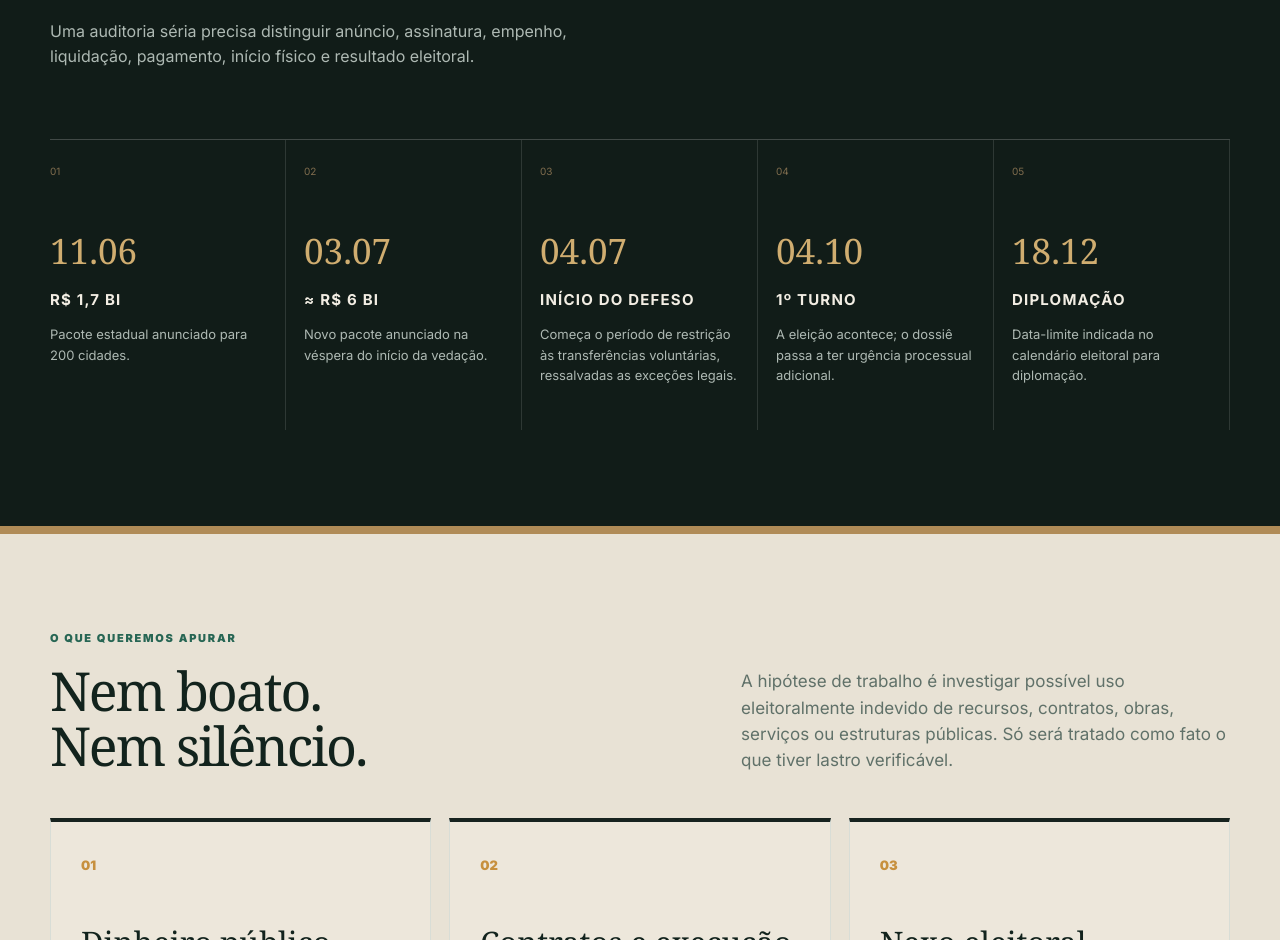
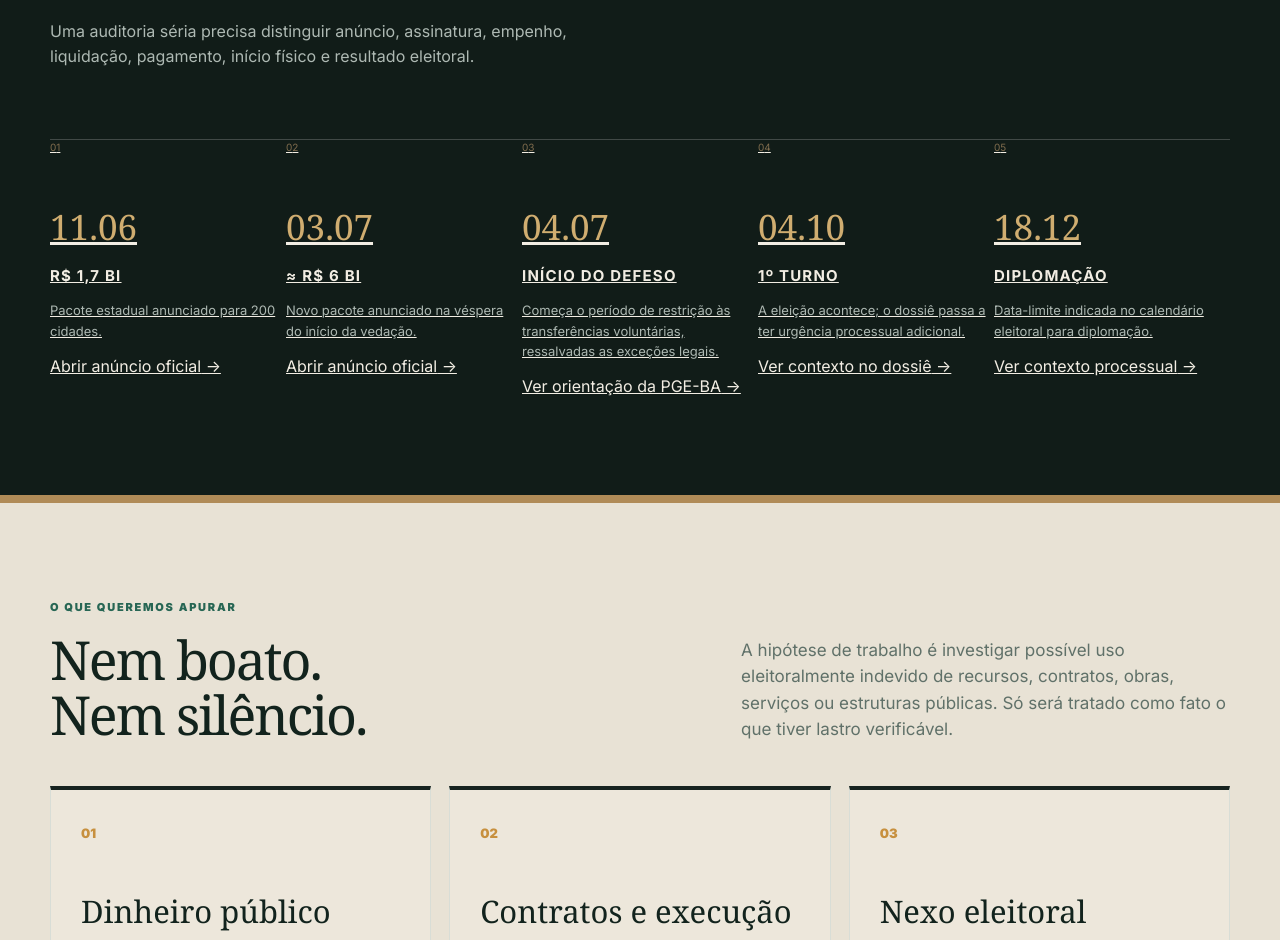
Before and after one commit to davidazevedo/observatorio-eleitoral-ba-2026, a Next.js app: page / in a window 1280 px wide. Shown: the part 3480-4420 px from the top of the page. Built offline with nearby package versions, Linux system fonts and the light colour scheme.

Commit message:
feat: make political timeline interactive and scannable

```diff
--- a/app/page.tsx
+++ b/app/page.tsx
@@ -40,11 +40,41 @@ const investigation = [
 ];
 
 const timeline = [
-  ['11.06', 'R$ 1,7 bi', 'Pacote estadual anunciado para 200 cidades.'],
-  ['03.07', '≈ R$ 6 bi', 'Novo pacote anunciado na véspera do início da vedação.'],
-  ['04.07', 'Início do defeso', 'Começa o período de restrição às transferências voluntárias, ressalvadas as exceções legais.'],
-  ['04.10', '1º turno', 'A eleição acontece; o dossiê passa a ter urgência processual adicional.'],
-  ['18.12', 'Diplomação', 'Data-limite indicada no calendário eleitoral para diplomação.'],
+  {
+    date: '11.06',
+    title: 'R$ 1,7 bi',
+    desc: 'Pacote estadual anunciado para 200 cidades.',
+    href: 'https://www.ba.gov.br/comunicacao/noticias/2026-06/382803/investimentos-de-mais-de-r-17-bilhao-do-estado-fortalecem-municipios-e',
+    label: 'Abrir anúncio oficial',
+  },
+  {
+    date: '03.07',
+    title: '≈ R$ 6 bi',
+    desc: 'Novo pacote anunciado na véspera do início da vedação.',
+    href: 'https://www.ba.gov.br/comunicacao/noticias/2026-07/383361/audio-governo-do-estado-anuncia-pacote-de-investimentos-de-cerca-de-r-6',
+    label: 'Abrir anúncio oficial',
+  },
+  {
+    date: '04.07',
+    title: 'Início do defeso',
+    desc: 'Começa o período de restrição às transferências voluntárias, ressalvadas as exceções legais.',
+    href: 'https://www.ba.gov.br/pge/orientacoes-para-o-ano-eleitoral-2026',
+    label: 'Ver orientação da PGE-BA',
+  },
+  {
+    date: '04.10',
+    title: '1º turno',
+    desc: 'A eleição acontece; o dossiê passa a ter urgência processual adicional.',
+    href: '/dossie#fatos',
+    label: 'Ver contexto no dossiê',
+  },
+  {
+    date: '18.12',
+    title: 'Diplomação',
+    desc: 'Data-limite indicada no calendário eleitoral para diplomação.',
+    href: '/dossie#prazo',
+    label: 'Ver contexto processual',
+  },
 ];
 
 export default function Home() {
@@ -167,13 +197,22 @@ export default function Home() {
             <p>Uma auditoria séria precisa distinguir anúncio, assinatura, empenho, liquidação, pagamento, início físico e resultado eleitoral.</p>
           </div>
           <div className="political-timeline">
-            {timeline.map(([date, title, desc], index) => (
-              <article key={date}>
+            {timeline.map((item, index) => (
+              <a
+                className="timeline-card"
+                key={item.date}
+                href={item.href}
+                target={item.href.startsWith('http') ? '_blank' : undefined}
+                rel={item.href.startsWith('http') ? 'noreferrer' : undefined}
+                aria-label={`${item.date} — ${item.title}. ${item.label}`}
+              >
                 <span className="timeline-index">0{index + 1}</span>
-                <time>{date}</time>
-                <h3>{title}</h3>
-                <p>{desc}</p>
-              </article>
+                <span className="timeline-dot" aria-hidden="true" />
+                <time>{item.date}</time>
+                <h3>{item.title}</h3>
+                <p>{item.desc}</p>
+                <span className="timeline-action">{item.label} →</span>
+              </a>
             ))}
           </div>
         </div>
```
